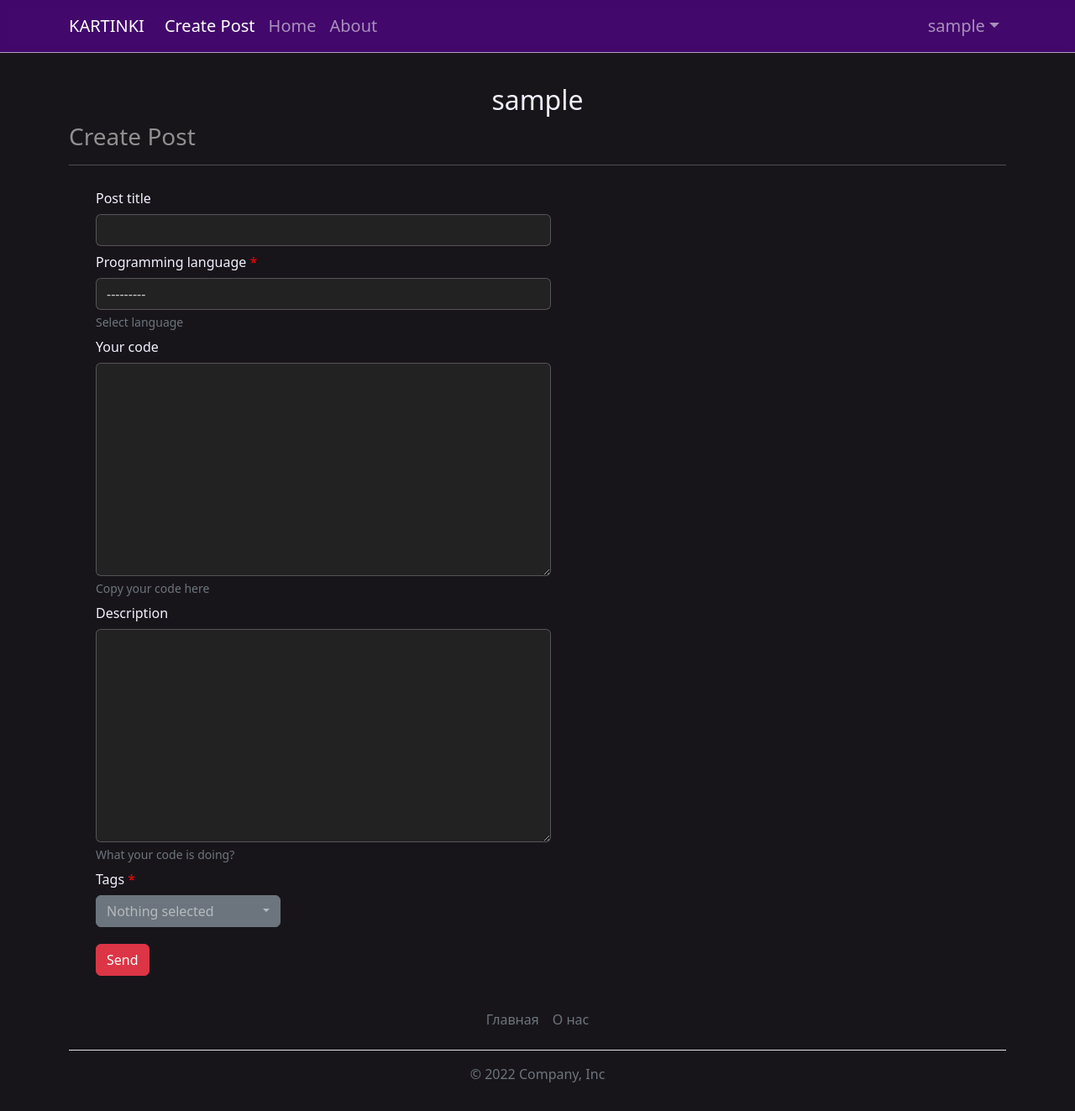
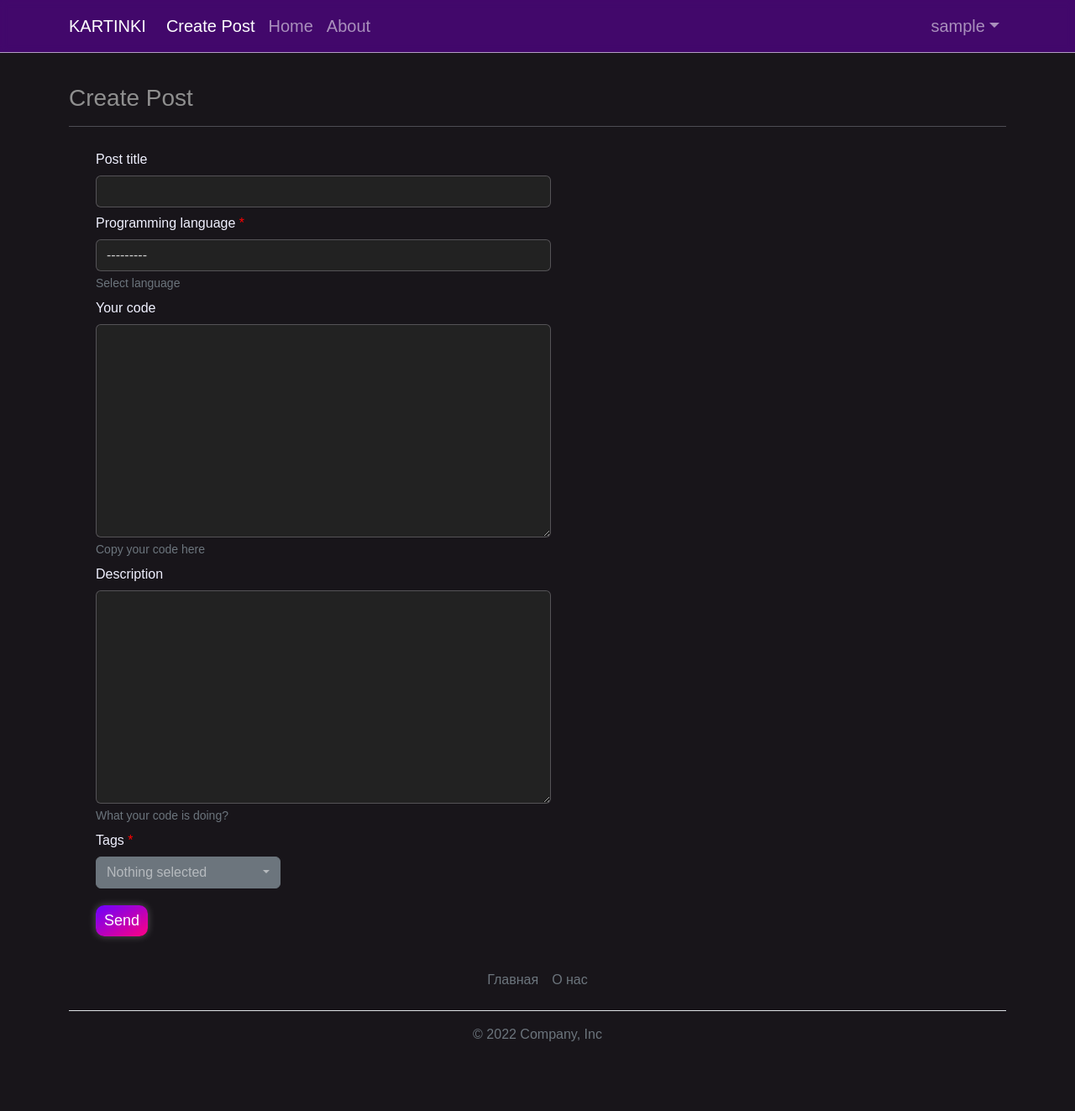
Before and after one commit to xrenvtomate/YaCoder-with-django, a Django app: page /create_post/ in a window 1280 px wide. Shown: the whole page at 84% size. After the commit the page ends 1240 px from the top, so only its background shows below. Run offline with Django 3.2, Linux system fonts and the light colour scheme; the visitor is signed in with stand-in values (Sample User, id 1); data that the repository does not hold is empty; some libraries are stand-ins or nearby versions.

Commit message:
change templates

```diff
--- a/project/static_dev/css/style.css
+++ b/project/static_dev/css/style.css
@@ -25,6 +25,7 @@
     background: #18151a;
     color: #f0f1ff;
     padding-top: 100px;
+    font-family: 'open-sans', sans-serif;
 }
 
 a:hover, a {
@@ -216,7 +217,7 @@
     color: #fff;
     padding: 5px 10px;
     border-radius: 10px;
-    font-size: 16px;
+    font-size: 18px;
     margin-top: 10px;
     border: none;
     box-shadow: 0 0 10px #fff4;
--- a/project/templates/homepage/create_post.html
+++ b/project/templates/homepage/create_post.html
@@ -16,7 +16,6 @@
 {% block content %}
   <div class="container">
     <div class="ml-2">
-      <h2>{{ user.username }}</h2>
       <h3 style="color: #8f8f8f;">Create Post</h3>
       <hr>
     </div>
--- a/project/templates/homepage/homepage.html
+++ b/project/templates/homepage/homepage.html
@@ -13,7 +13,7 @@
           <div class="post-min">
             <div class="row">
               <div class="col-8">
-                <pre><code>{{ post.code|truncatewords_html:30 }}</code></pre>
+                <pre><code>{{ post.code|truncatechars:800 }}</code></pre>
               </div>
               <div class="col-4 post-about">
                 <h2>{{ post.name }}</h2>
--- a/project/templates/includes/base_form.html
+++ b/project/templates/includes/base_form.html
@@ -46,7 +46,7 @@
     {% endfor %}
     {% if form %}
     <div>
-      <button class="btn btn-danger" type="submit" href="{% url 'homepage:home' %}" style="margin-top: 20px;">Send</button>
+      <button class="btn-send" type="submit" href="{% url 'homepage:home' %}" style="margin-top: 20px;">Send</button>
     </div>
     {% endif %}
   </ul>
```
